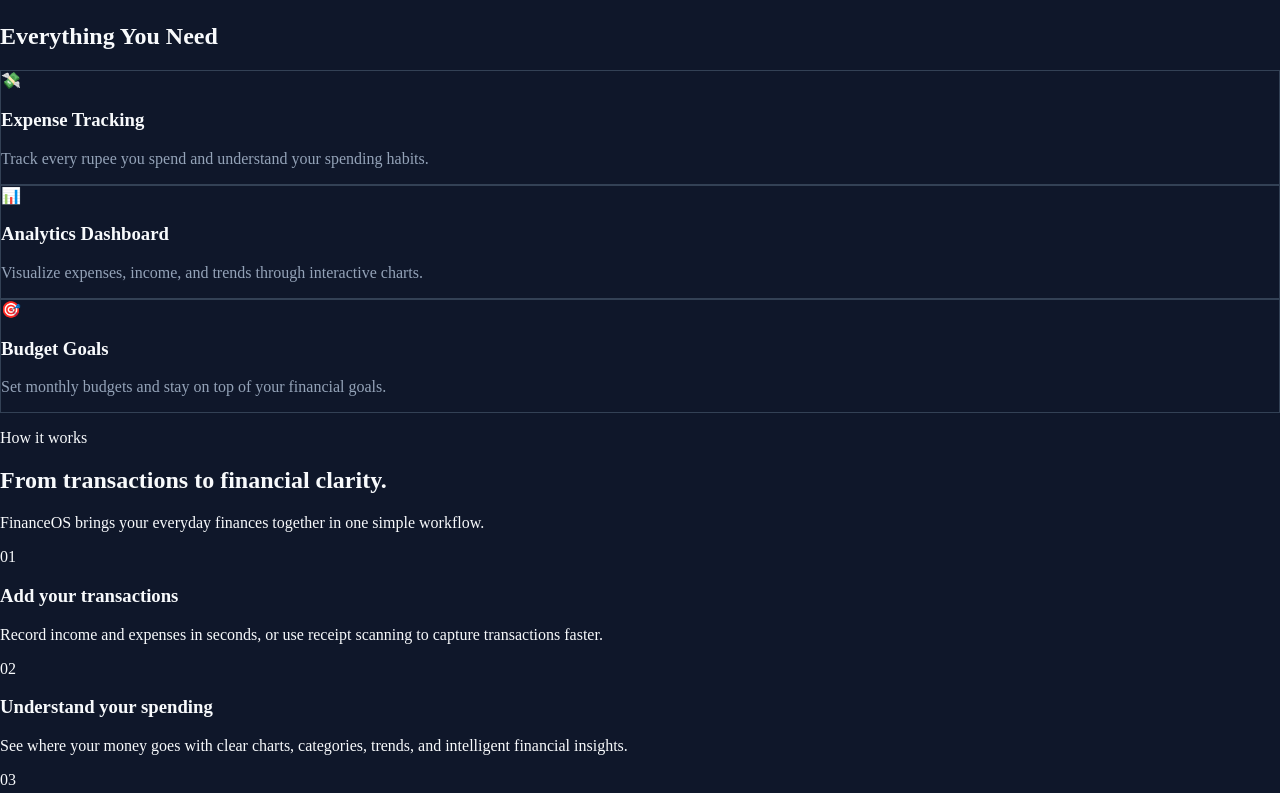
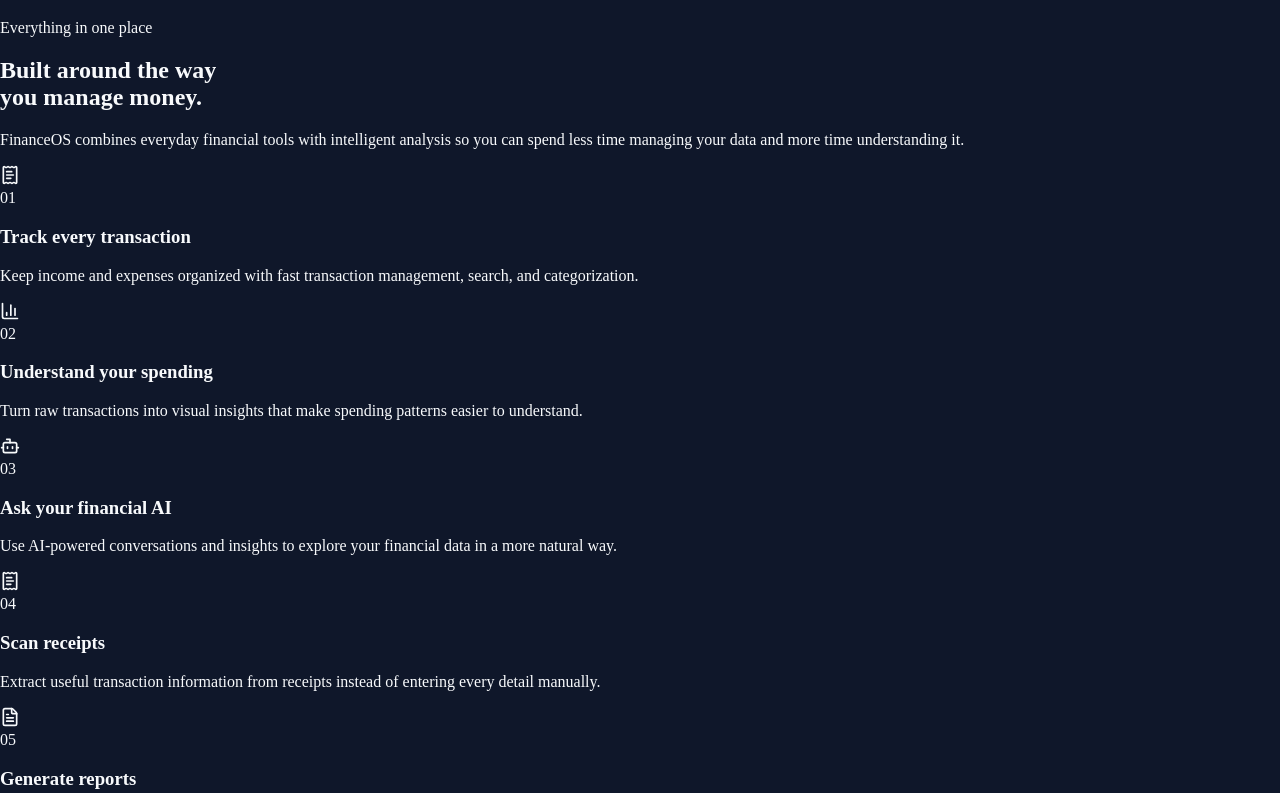
Before and after one commit to sukritisrivastava29/Finance-OS, a React (Vite) app in the folder frontend/: page / in a window 1280 px wide. Shown: the part 1967-2760 px from the top of the page. Built offline with nearby package versions, Linux system fonts and the light colour scheme.

Commit message:
features

```diff
--- a/frontend/src/components/Features.jsx
+++ b/frontend/src/components/Features.jsx
@@ -1,50 +1,120 @@
-function Features() {
+import {
+  ReceiptText,
+  BarChart3,
+  Bot,
+  FileText,
+  Search,
+  ShieldCheck,
+} from "lucide-react";
+
 const features = [
   {
-      title: "Expense Tracking",
+    icon: ReceiptText,
+    number: "01",
+    title: "Track every transaction",
     description:
-        "Track every rupee you spend and understand your spending habits.",
-      icon: "💸",
+      "Keep income and expenses organized with fast transaction management, search, and categorization.",
   },
   {
-      title: "Analytics Dashboard",
+    icon: BarChart3,
+    number: "02",
+    title: "Understand your spending",
     description:
-        "Visualize expenses, income, and trends through interactive charts.",
-      icon: "📊",
+      "Turn raw transactions into visual insights that make spending patterns easier to understand.",
   },
   {
-      title: "Budget Goals",
+    icon: Bot,
+    number: "03",
+    title: "Ask your financial AI",
     description:
-        "Set monthly budgets and stay on top of your financial goals.",
-      icon: "🎯",
+      "Use AI-powered conversations and insights to explore your financial data in a more natural way.",
+  },
+  {
+    icon: ReceiptText,
+    number: "04",
+    title: "Scan receipts",
+    description:
+      "Extract useful transaction information from receipts instead of entering every detail manually.",
+  },
+  {
+    icon: FileText,
+    number: "05",
+    title: "Generate reports",
+    description:
+      "Turn your financial activity into useful reports that you can review or export when needed.",
+  },
+  {
+    icon: ShieldCheck,
+    number: "06",
+    title: "Your financial workspace",
+    description:
+      "Keep the tools you use to manage your finances together instead of switching between multiple apps.",
   },
 ];
 
+function Features() {
   return (
-    <section className="py-24 px-6">
-      <h2 className="text-4xl font-bold text-center mb-12">
-        Everything You Need
+    <section
+      id="features"
+      className="px-6 py-24 md:py-32"
+    >
+      <div className="max-w-6xl mx-auto">
+
+        {/* Header */}
+        <div className="max-w-2xl mb-16">
+          <p className="text-sm font-semibold tracking-[0.2em] uppercase text-[var(--accent)] mb-4">
+            Everything in one place
+          </p>
+
+          <h2 className="text-4xl md:text-5xl font-bold tracking-tight text-[var(--text)] leading-tight">
+            Built around the way
+            <br />
+            you manage money.
           </h2>
 
-      <div className="max-w-6xl mx-auto grid md:grid-cols-3 gap-8">
-        {features.map((feature) => (
-          <div
-            key={feature.title}
-            className="card-theme p-8 rounded-2xl"
-          >
-            <div className="text-5xl mb-4">
-              {feature.icon}
+          <p className="mt-5 text-lg text-[var(--muted)] leading-8">
+            FinanceOS combines everyday financial tools with
+            intelligent analysis so you can spend less time
+            managing your data and more time understanding it.
+          </p>
         </div>
 
-            <h3 className="text-2xl font-semibold mb-3">
+        {/* Features */}
+        <div className="grid md:grid-cols-2 lg:grid-cols-3 gap-px bg-[var(--border)] border border-[var(--border)] rounded-2xl overflow-hidden">
+
+          {features.map((feature) => {
+            const Icon = feature.icon;
+
+            return (
+              <article
+                key={feature.number}
+                className="bg-[var(--card)] p-7 md:p-8 group transition-all duration-300 hover:bg-[var(--surface)]"
+              >
+                <div className="flex items-center justify-between mb-8">
+                  <div className="w-11 h-11 rounded-xl border border-[var(--border)] bg-[var(--surface)] flex items-center justify-center group-hover:border-[var(--accent)] transition">
+                    <Icon
+                      size={20}
+                      className="text-[var(--accent)]"
+                    />
+                  </div>
+
+                  <span className="text-xs font-medium text-[var(--muted)]">
+                    {feature.number}
+                  </span>
+                </div>
+
+                <h3 className="text-xl font-semibold text-[var(--text)] mb-3">
                   {feature.title}
                 </h3>
 
-            <p className="text-muted">
+                <p className="text-[var(--muted)] leading-7">
                   {feature.description}
                 </p>
+              </article>
+            );
+          })}
+
         </div>
-        ))}
       </div>
     </section>
   );
```
Also changed, not shown: frontend/src/components/DashPreview.jsx (+0 -10 lines). Lines whose indentation alone changed are shown as unchanged.
